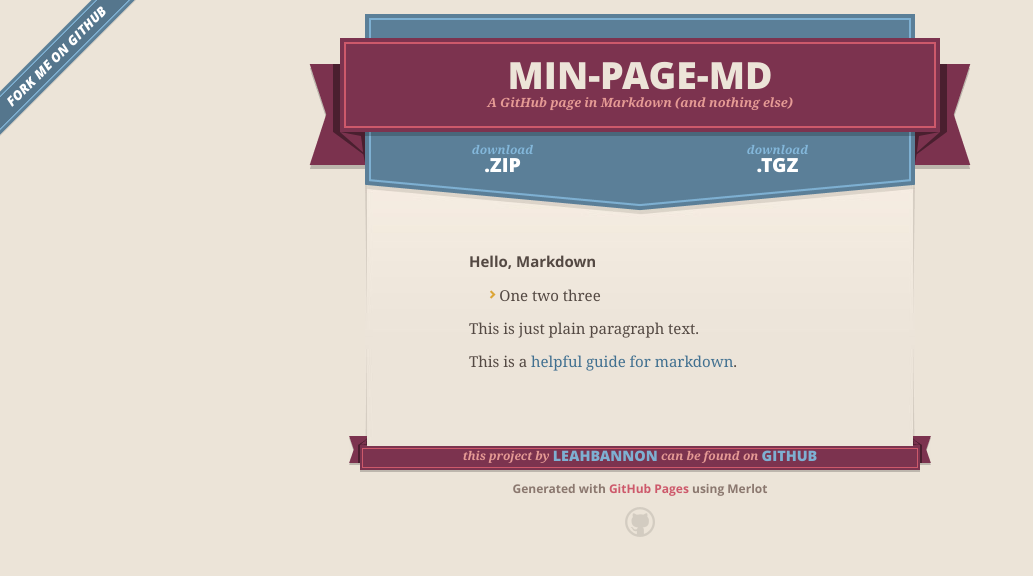
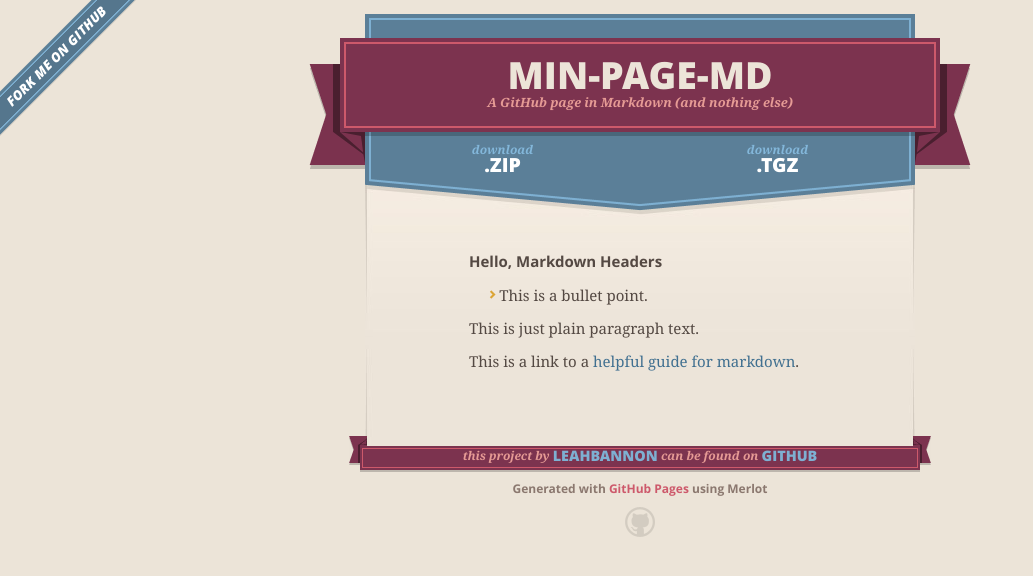
Before and after one commit to leahbannon/markdown-page, a Jekyll site: the page built from index.md, in a window 1280 px wide. Shown: the top 576 px of the page, without its empty margins (0-1033 px from the left). Built offline with Jekyll 4.4.1, drawn with Linux system fonts in a browser that asks for light colours; nearby versions of some CDN libraries.

Commit message:
Update index.md

```diff
--- a/index.md
+++ b/index.md
@@ -3,10 +3,10 @@
 published: true
 ---
 
-### Hello, Markdown
+### Hello, Markdown Headers
 
-* One two three
+* This is a bullet point.
 
 This is just plain paragraph text.
 
-This is a [helpful guide for markdown](https://guides.github.com/features/mastering-markdown/).
+This is a link to a [helpful guide for markdown](https://guides.github.com/features/mastering-markdown/).
```
